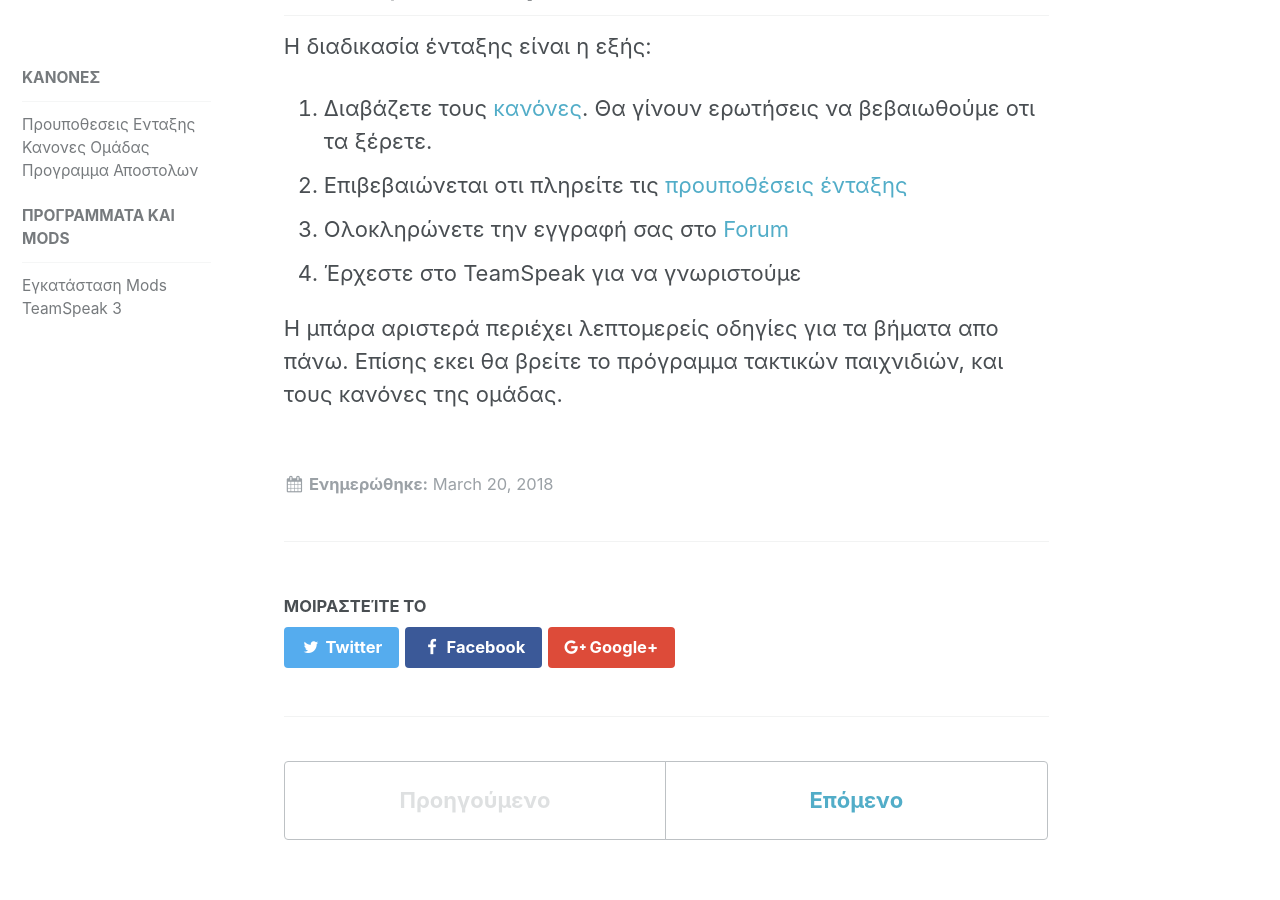
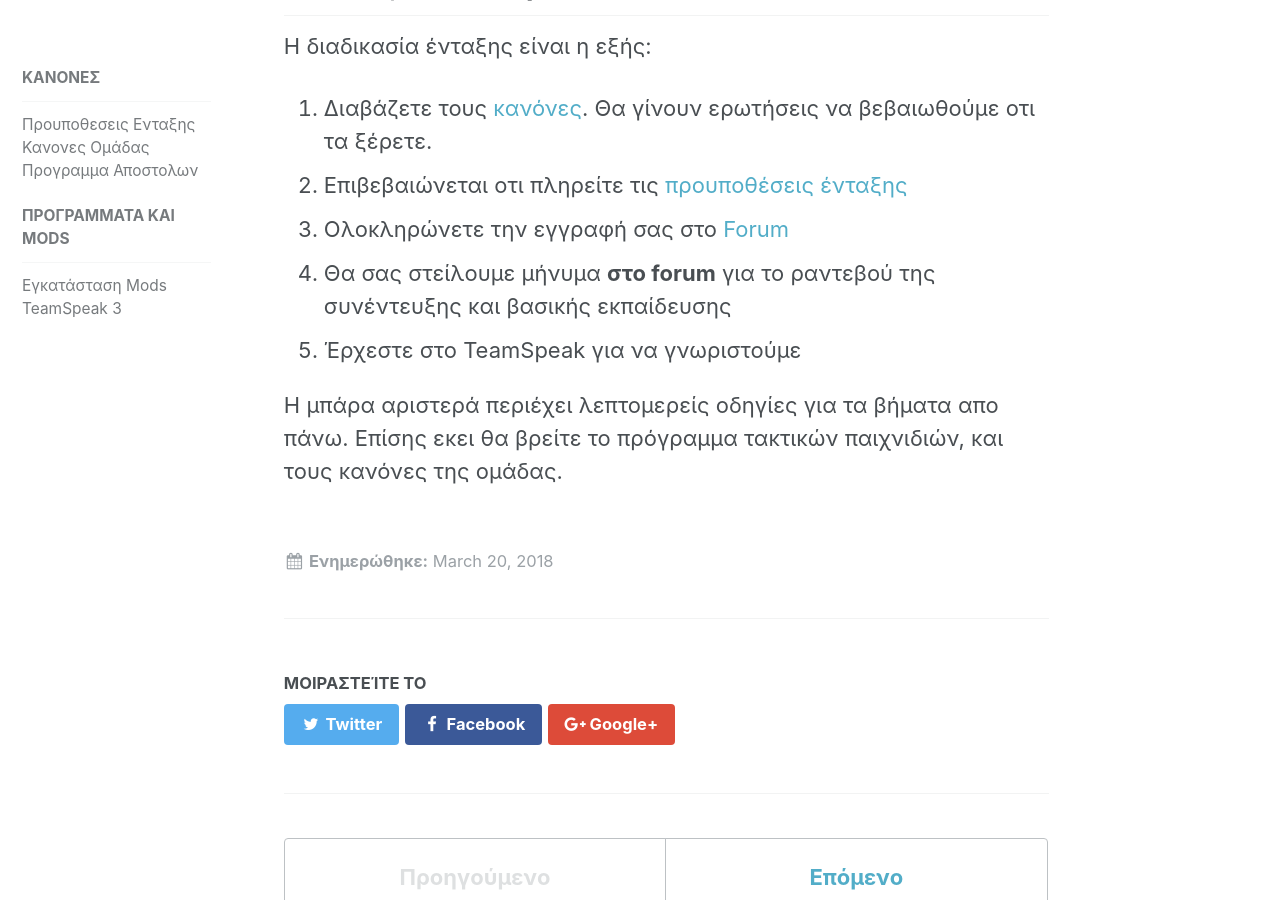
Before and after one commit to SharkGR/Pages, a Jekyll site: the page built from _join/index.md, in a window 1280 px wide and 900 px high, scrolled down 1149 px. Built offline with Jekyll 4.4.1, drawn with Linux system fonts in a browser that asks for light colours.

Commit message:
update join procedure

```diff
--- a/_join/index.md
+++ b/_join/index.md
@@ -34,6 +34,7 @@ header:
 1. Διαβάζετε τους [κανόνες][rules]. Θα γίνουν ερωτήσεις να βεβαιωθούμε οτι τα ξέρετε.
 1. Επιβεβαιώνεται οτι πληρείτε τις [προυποθέσεις ένταξης][prereqs]
 1. Ολοκληρώνετε την εγγραφή σας στο [Forum]({{ site.forum }})
+1. Θα σας στείλουμε μήνυμα **στο forum** για το ραντεβού της συνέντευξης και βασικής εκπαίδευσης
 1. Έρχεστε στο TeamSpeak για να γνωριστούμε
 
  Η μπάρα αριστερά περιέχει λεπτομερείς οδηγίες για τα βήματα απο πάνω. Επίσης
```
